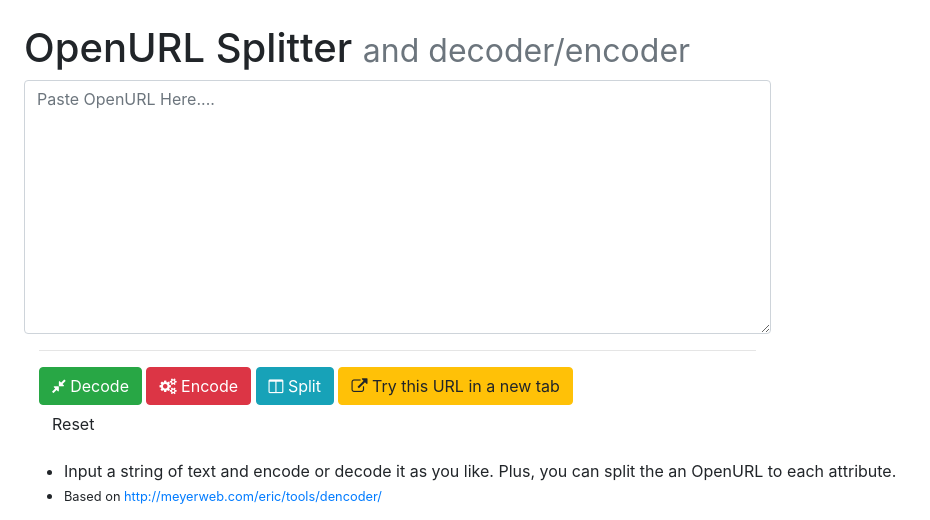
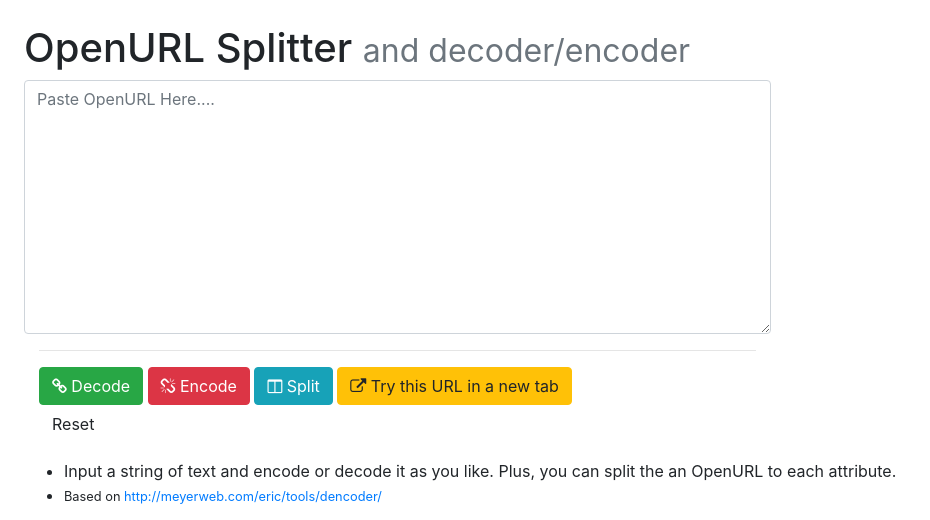
Before and after one commit to JonDror/jondror.github.io, a plain HTML site: page openurl-splitter/index.html in a window 1280 px wide. Shown: the top 520 px of the page, without its empty margins (0-930 px from the left). Drawn offline with nearby package versions, Linux system fonts and the light colour scheme; grey boxes are pictures that could not be loaded.

Commit message:
changed a few..

```diff
--- a/openurl-splitter/index.html
+++ b/openurl-splitter/index.html
@@ -50,8 +50,8 @@
           <hr>
           <div class="form-group row">
             <div class='col-10'>
-              <button class="btn btn-success" onclick="decode()"><i class="fa fa-compress" aria-hidden="true"></i> Decode</button>
-              <button class="btn btn-danger" onclick="encode()" value="Encode"><i class="fa fa-cogs" aria-hidden="true"></i> Encode</button>
+              <button class="btn btn-success" onclick="decode()"><i class="fa fa-chain" aria-hidden="true"></i> Decode</button>
+              <button class="btn btn-danger" onclick="encode()" value="Encode"><i class="fa fa-chain-broken" aria-hidden="true"></i> Encode</button>
               <button class="btn btn-info" onclick="split()" value="Split"><i class="fa fa-columns" aria-hidden="true"></i> Split</button>
               <button class="btn btn-warning" onclick="go()" value="Try this URL in a new tab"><i class="fa fa-external-link" aria-hidden="true"></i> Try this URL in a new tab</button>
               <button class="btn btn-default" onclick="location.reload()" value="Reset">Reset</button>
```
